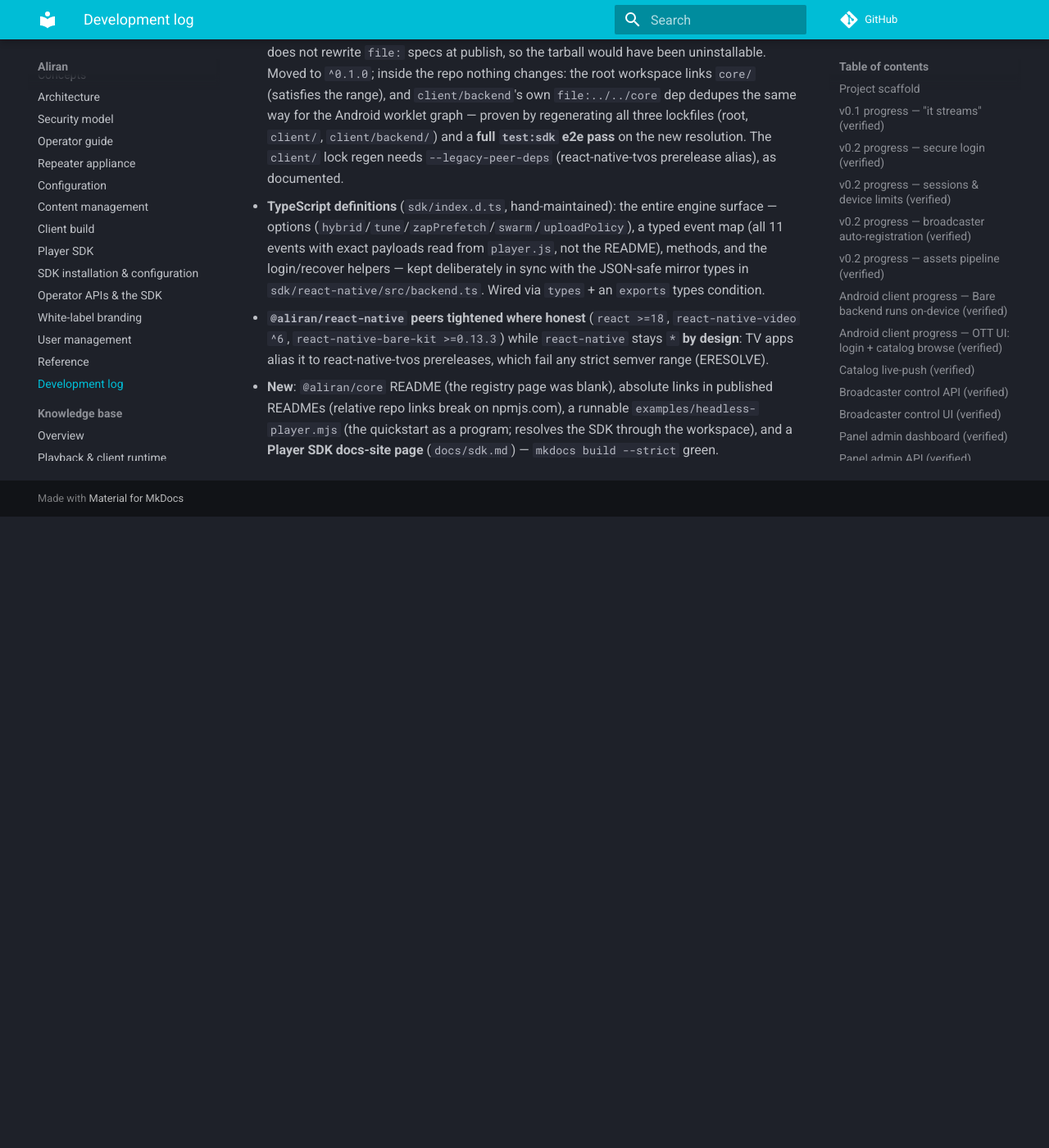
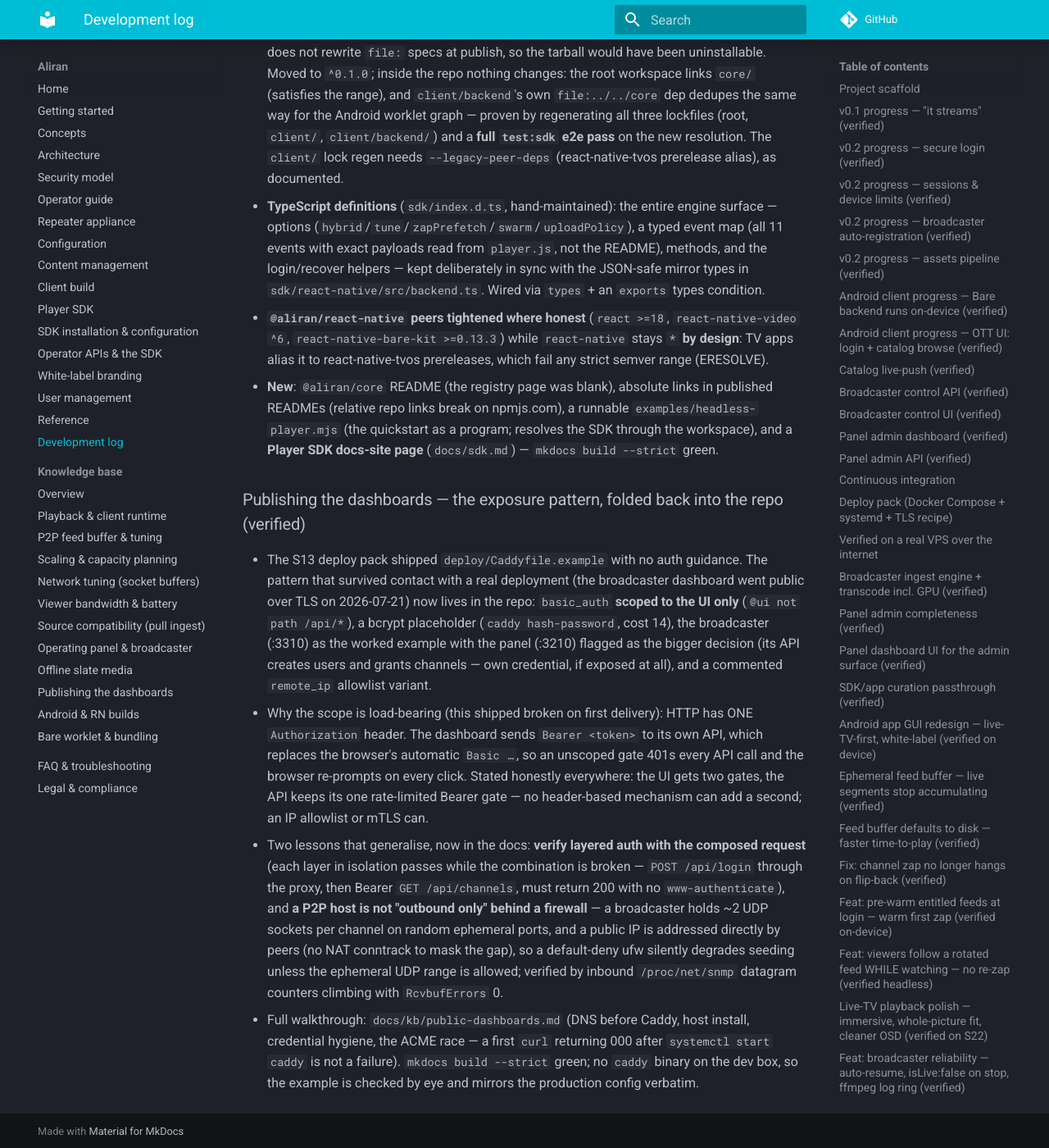
Before and after one commit to AbueloSimpson/aliran, an MkDocs documentation site: the page built from docs/devlog.md, in a window 1280 px wide and 1400 px high, scrolled down 41379 px. Shown: the whole window at 82% size. Built offline with MkDocs 1.6.1 and Material for MkDocs 9.7.7, drawn with Linux system fonts in a browser that asks for light colours; comment, search, counter and statistics services are not loaded; before the commit the page ends 42009 px from its top, so only the background shows below that.

Commit message:
docs(deploy): finish folding the dashboard-exposure lessons into the example
The walkthrough and the scoped-basic_auth example landed in ed2f260; this
completes the fold-back with the details still missing from it:

- Caddyfile.example: the broadcaster (:3310) block now leads as the worked
  example; the panel (:3210) block is explicitly flagged as the bigger
  decision (its API creates users and grants channels) and gets its OWN
  credential placeholder rather than a copy of the broadcaster's.
- Note that basic_auth is the Caddy >= 2.8 spelling (basicauth before) --
  operators on older packaged builds hit an unrecognized-directive error
  otherwise. In the example and the KB page.
- Cert notes from production: issuance completed via tls-alpn-01 out of the
  box, and a freshly started Caddy races its own ACME flow -- a first curl
  returning 000 after systemctl start caddy is not a failure.
- CHANGELOG bullet (deploy section) + devlog entry for the whole arc, which
  ed2f260 skipped.

```diff
--- a/docs/devlog.md
+++ b/docs/devlog.md
@@ -1613,3 +1613,32 @@
   `examples/headless-player.mjs` (the quickstart as a program; resolves the SDK
   through the workspace), and a **Player SDK docs-site page** (`docs/sdk.md`) —
   `mkdocs build --strict` green.
+
+### Publishing the dashboards — the exposure pattern, folded back into the repo (verified)
+- The S13 deploy pack shipped `deploy/Caddyfile.example` with no auth guidance. The
+  pattern that survived contact with a real deployment (the broadcaster dashboard went
+  public over TLS on 2026-07-21) now lives in the repo: `basic_auth` **scoped to the
+  UI only** (`@ui not path /api/*`), a bcrypt placeholder (`caddy hash-password`,
+  cost 14), the broadcaster (:3310) as the worked example with the panel (:3210)
+  flagged as the bigger decision (its API creates users and grants channels — own
+  credential, if exposed at all), and a commented `remote_ip` allowlist variant.
+- Why the scope is load-bearing (this shipped broken on first delivery): HTTP has ONE
+  `Authorization` header. The dashboard sends `Bearer <token>` to its own API, which
+  replaces the browser's automatic `Basic …`, so an unscoped gate 401s every API call
+  and the browser re-prompts on every click. Stated honestly everywhere: the UI gets
+  two gates, the API keeps its one rate-limited Bearer gate — no header-based
+  mechanism can add a second; an IP allowlist or mTLS can.
+- Two lessons that generalise, now in the docs: **verify layered auth with the
+  composed request** (each layer in isolation passes while the combination is broken —
+  `POST /api/login` through the proxy, then Bearer `GET /api/channels`, must return
+  200 with no `www-authenticate`), and **a P2P host is not "outbound only" behind a
+  firewall** — a broadcaster holds ~2 UDP sockets per channel on random ephemeral
+  ports, and a public IP is addressed directly by peers (no NAT conntrack to mask the
+  gap), so a default-deny ufw silently degrades seeding unless the ephemeral UDP range
+  is allowed; verified by inbound `/proc/net/snmp` datagram counters climbing with
+  `RcvbufErrors` 0.
+- Full walkthrough: `docs/kb/public-dashboards.md` (DNS before Caddy, host install,
+  credential hygiene, the ACME race — a first `curl` returning 000 after
+  `systemctl start caddy` is not a failure). `mkdocs build --strict` green; no `caddy`
+  binary on the dev box, so the example is checked by eye and mirrors the production
+  config verbatim.
```
Also changed, not shown: CHANGELOG.md (+10 -0 lines), docs/kb/public-dashboards.md (+7 -2 lines), 1 other file.
